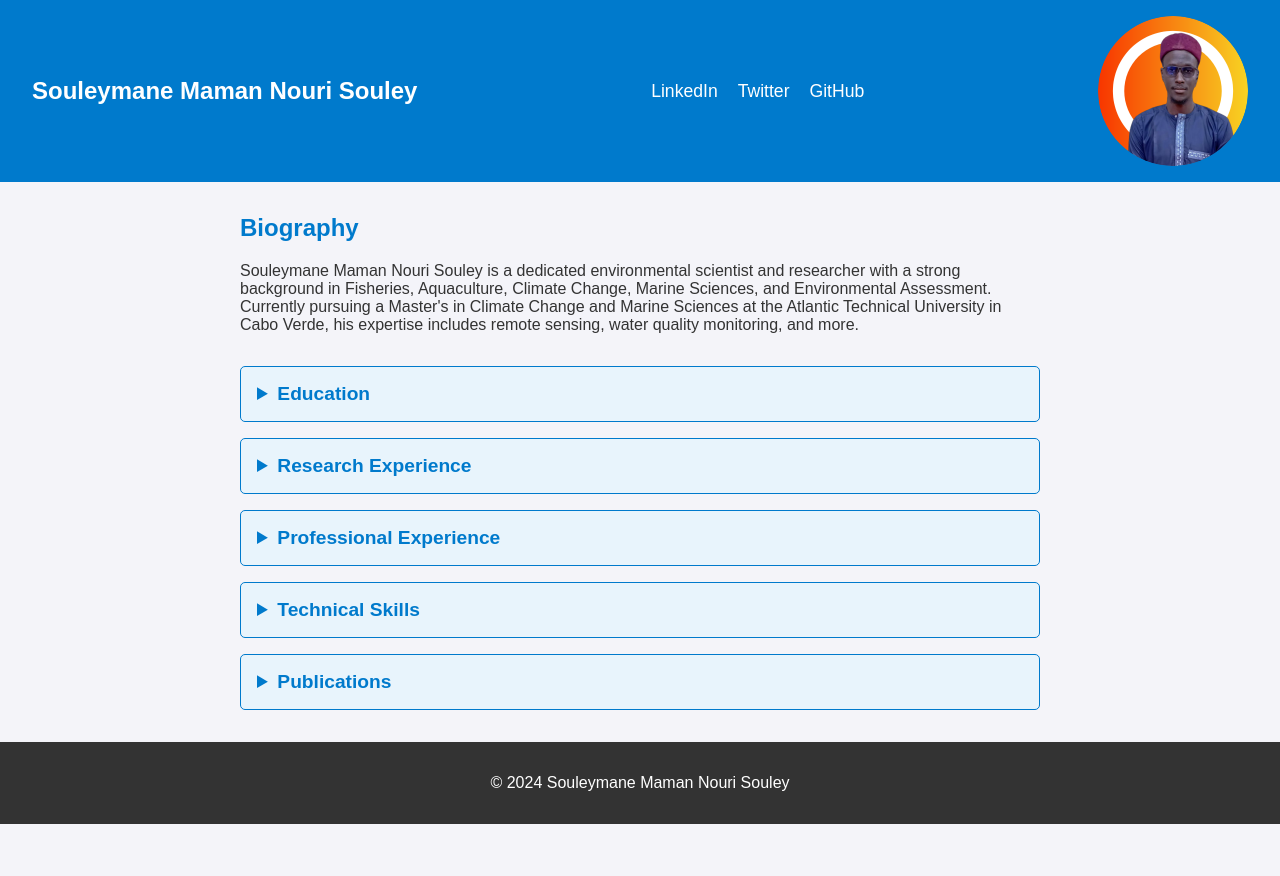
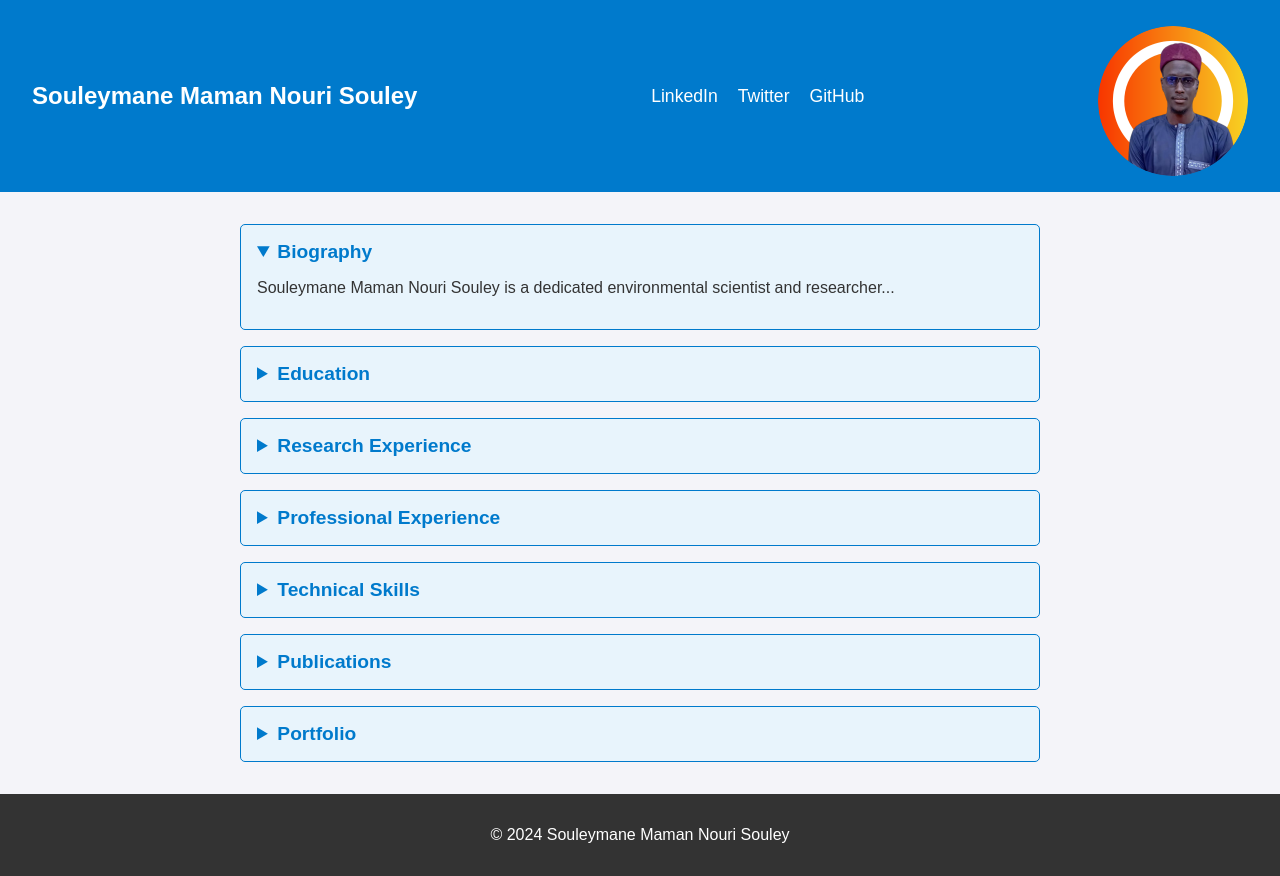
Before and after one commit to halieute/professional-cv, a plain HTML site: page index.html in a window 1280 px wide. Before the commit the page ends 824 px from the top, so only its background shows below. Drawn offline with Linux system fonts and the light colour scheme.

Commit message:
Added collapsible sections and updated Biography and Portfolio

```diff
--- a/index.html
+++ b/index.html
@@ -46,12 +46,6 @@
             width: 90%;
             max-width: 800px;
         }
-        section {
-            margin-bottom: 2em;
-        }
-        h1, h2 {
-            color: #007acc;
-        }
         details summary {
             font-size: 1.2em;
             font-weight: bold;
@@ -68,6 +62,11 @@
         ul {
             list-style-type: disc;
             margin-left: 20px;
+        }
+        img {
+            max-width: 100%;
+            height: auto;
+            margin-top: 10px;
         }
         footer {
             background-color: #333;
@@ -96,12 +95,10 @@
         <img src="profile-pic.png" alt="Profile Picture">
     </header>
     <main>
-        <section>
-            <h2>Biography</h2>
-            <p>
-                Souleymane Maman Nouri Souley is a dedicated environmental scientist and researcher with a strong background in Fisheries, Aquaculture, Climate Change, Marine Sciences, and Environmental Assessment. Currently pursuing a Master's in Climate Change and Marine Sciences at the Atlantic Technical University in Cabo Verde, his expertise includes remote sensing, water quality monitoring, and more.
-            </p>
-        </section>
+        <details open>
+            <summary>Biography</summary>
+            <p>Souleymane Maman Nouri Souley is a dedicated environmental scientist and researcher...</p>
+        </details>
         <details>
             <summary>Education</summary>
             <ul>
@@ -142,6 +139,11 @@
                 <li>Population of Mormyridae on the Niger River</li>
             </ul>
         </details>
+        <details>
+            <summary>Portfolio</summary>
+            <p>Below is an example of a map created for the Niger River:</p>
+            <img src="Portofolio_Maps/rivers_of_Niger.png" alt="Niger River Map">
+        </details>
     </main>
     <footer>
         <p>© 2024 Souleymane Maman Nouri Souley</p>
```
